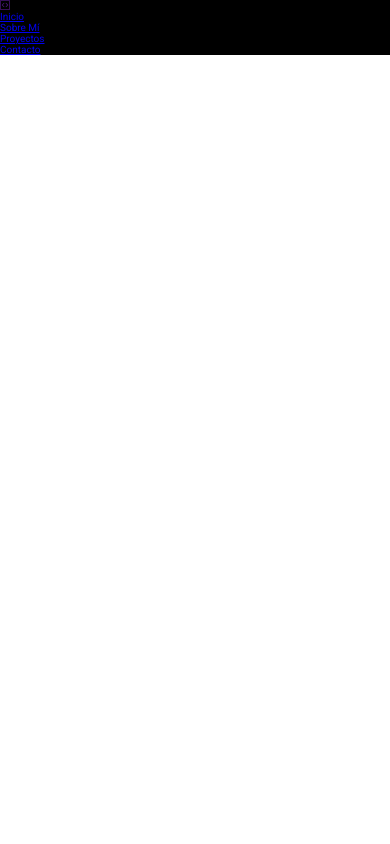
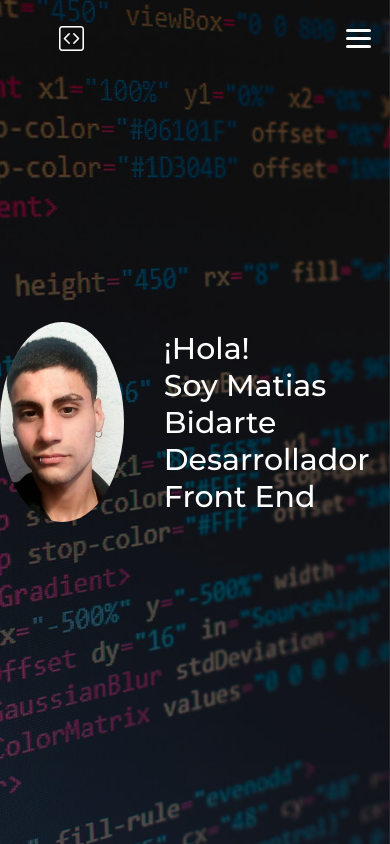
Before and after one commit to mattbidarte/portfolio-matiasbidarte, a website: page index.html in a window 390 px wide. Drawn offline with nearby package versions, Linux system fonts and the light colour scheme.

Commit message:
terminando hero

```diff
--- a/index.html
+++ b/index.html
@@ -9,7 +9,7 @@
         <!-- FONT -->
         <link rel="preconnect" href="https://fonts.googleapis.com">
         <link rel="preconnect" href="https://fonts.gstatic.com" crossorigin>
-        <link href="https://fonts.googleapis.com/css2?family=Roboto:wght@100;400;700;900&display=swap" rel="stylesheet">
+        <link href="https://fonts.googleapis.com/css2?family=Montserrat:wght@100;400;500;700&display=swap" rel="stylesheet">
         <!-- ICONOS -->
         <link rel="stylesheet" href="https://cdn.jsdelivr.net/npm/bootstrap-icons@1.9.1/font/bootstrap-icons.css">
         <title>Desarrollador web Front End - Matias Bidarte</title>
@@ -17,11 +17,11 @@
     <body>
         <!-- HEADER CON NAVBAR -->
         <header class="header">
-            <div class="header__content">
-                <a class="header__content-logo" href=""><i class="bi bi-code-square"></i></a>
+            <div class="header__content max-width">
+                <a class="header__content-logo" href="#home"><i class="bi bi-code-square"></i></a>
                 <nav>
                     <ul class="header__content-navbar">
-                        <li><a href="#inicio" class="header__content-navbar-item">Inicio<a></li>
+                        <li><a href="#home" class="header__content-navbar-item">Inicio<a></li>
                         <li><a href="#sobremi" class="header__content-navbar-item">Sobre Mí</a></li>
                         <li><a href="#proyectos" class="header__content-navbar-item">Proyectos</a></li>
                         <li><a href="#contacto" class="header__content-navbar-item">Contacto</a></li>
@@ -38,6 +38,19 @@
         <!-- LINK SCRIPT FUNCION MENU HAMBURGUESA -->
         <script src="./js/script.js"></script>
 
+        <main class="main">
+            <!-- HERO PRINCIPAL -->
+            <section class="hero" id="home">
+                <div class="hero__bg"></div>
+                <!-- Aca va la foto de perfil -->
+                <div class="hero__profile"></div>
+                <div class="hero__description">
+                    <span>¡Hola!</span>
+                    <h1>Soy Matias Bidarte</h1>
+                    <span>Desarrollador Front End</span>
+                </div>
+            </section>
+        </main>
     </body>
 
 </html>
--- a/sass/components/_global.scss
+++ b/sass/components/_global.scss
@@ -2,15 +2,20 @@
     margin: 0;
     padding: 0;
 }
-
 html {
     font-size: 62.5%;
 }
-
 body {
-    font-family: 'Roboto', sans-serif;
+    font-family: 'Montserrat', sans-serif;
 }
-
+a {
+    text-decoration: none;
+}
 ul {
     list-style: none;
 }
+.max-width {
+    width: 100%;
+    max-width: 80vw;
+    margin: 0 auto;
+}
--- a/sass/components/_header.scss
+++ b/sass/components/_header.scss
@@ -1,3 +1,54 @@
 .header {
-    background-color: black;
+    display: flex;
+    align-items: center;
+    background-color: transparent;
+    position: fixed;
+    top: 0;
+    height: 2vh;
+    width: 100%;
+    z-index: 5;
+    padding: 30px 20px;
+
+    &__content{
+        @include flexcenter (none, space-between, center);
+
+        &-logo {
+            @include font (#fff, none, 2.5em);
+        }
+
+        &-navbar{
+            @include flexcenter(none, center, center);
+
+            &-item{
+                @include font (#fff, 100, 1.5em);
+                margin: 0 20px;
+
+                &:hover {
+                    font-weight: 500;
+                    border-bottom: 1px #fff solid;
+                }
+
+                &:active {
+                    transform: scale(0.9px);
+                }
+            }
+        }
+    }
 }
+
+// MENU HAMBURGUESA
+.hamburger {
+    display: none;
+    cursor: pointer;
+
+    &__bar {
+        display: block;
+        width: 25px;
+        height: 3px;
+        margin: 5px auto;
+        border-radius: 3px;
+        -webkit-transition: all 0.3s ease-in-out;
+        transition: all 0.3s ease-in-out;
+        background-color: #fff;
+    }
+}
--- a/sass/components/_mediaquerie.scss
+++ b/sass/components/_mediaquerie.scss
@@ -0,0 +1,38 @@
+@media screen and (max-width: 815px){
+    // MENU HAMBURGUESA
+    .hamburger {
+        display: block;
+
+        &.active .hamburger__bar:nth-child(2) {
+            opacity: 0;
+        }
+        &.active .hamburger__bar:nth-child(1) {
+            transform: translateY(8px) rotate(45deg);
+        }
+        &.active .hamburger__bar:nth-child(3) {
+            transform: translateY(-8px) rotate(-45deg)
+        }
+    }
+    .header__content-navbar {
+        position: fixed;
+        left: -100%;
+        top: 0;
+        gap: 15px;
+        padding-top: 80px;
+        flex-direction: column;
+        justify-content: flex-start;
+        background: rgba(0, 0, 0, 0.7);
+        height: 100%;
+        width: 100%;
+        transition: 0.3s;
+
+        &-item {
+            font-size: 2.5em;
+            font-weight: 500;
+        }
+
+        &.active {
+            left: 0;
+        }
+    }
+}
--- /dev/null
+++ b/sass/components/_variables.scss
@@ -0,0 +1,13 @@
+// MIXINs
+@mixin flexcenter ($direction, $justify, $align){
+    display: flex;
+    flex-direction: $direction;
+    justify-content: $justify;
+    align-items: $align;
+}
+
+@mixin font ($color, $weight, $size){
+    color: $color;
+    font-weight: $weight;
+    font-size: $size;
+}
--- a/sass/index.scss
+++ b/sass/index.scss
@@ -1,4 +1,5 @@
 // Components
+@import "./components/variables";
 @import "./components/global";
 @import "./components/header";
 
--- a/sass/pages/_indexmain.scss
+++ b/sass/pages/_indexmain.scss
@@ -0,0 +1,31 @@
+.hero {
+    min-height: 100vh;
+    background: rgba(0, 0, 0, 0.6);
+    display: flex;
+    justify-content: center;
+    align-items: center;
+
+    &__bg {
+        background: url(../assets/img/back-hero.jpg);
+        background-attachment: fixed;
+        background-size: cover;
+        background-position: center;
+        height: 100%;
+        width: 100%;
+        position: absolute;
+        z-index: -1;
+    }
+
+    &__profile{
+        background: url(../assets/img/selfie.png);
+        background-size: cover;
+        background-position: center;
+        height: 200px;
+        width: 200px;
+        border-radius: 50%;
+        margin-right: 40px;
+    }
+    &__description span, h1{
+        @include font (#fff, 500, 3em)
+    }
+}
```
Also changed, not shown: assets/img/Selfie.png (added), assets/img/back-hero.jpg (added), css/style.css, 1 other file.
